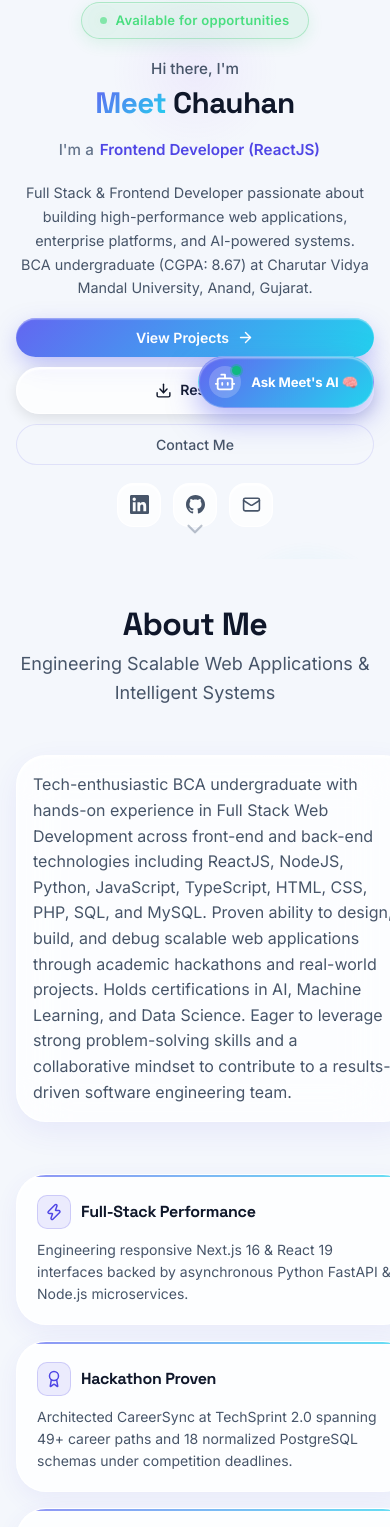
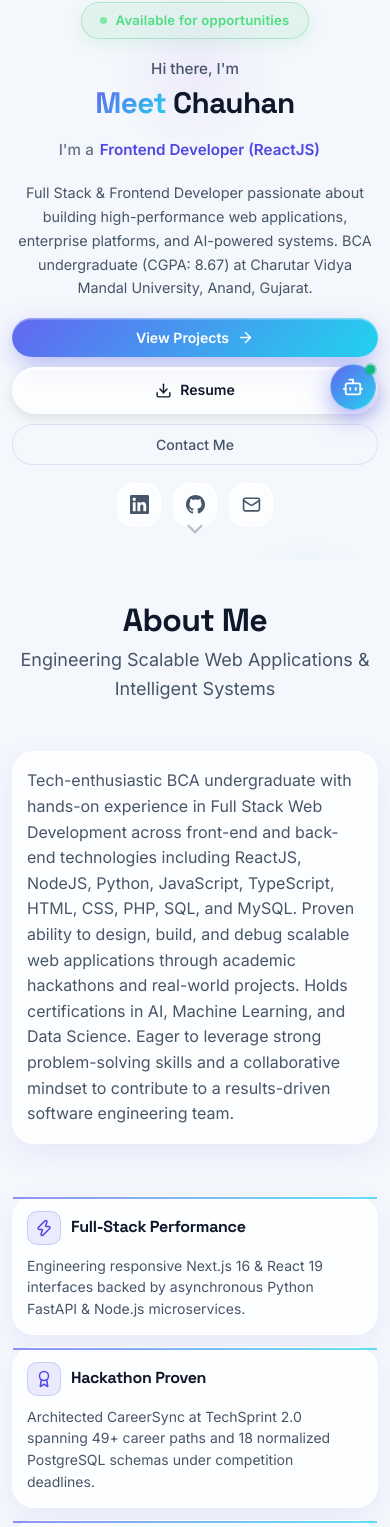
Before and after one commit to MeetAj369/Meet-Portfolio, a React (Vite) app: page / in a window 390 px wide. Shown: the part 416-1943 px from the top of the page. Built offline with nearby package versions, Linux system fonts and the light colour scheme.

Commit message:
Update verified resume from M:\CV_RESUME and completely fix mobile layout, text clipping and floating button overlap

```diff
--- a/src/components/common/AIAssistant/AIAssistant.module.css
+++ b/src/components/common/AIAssistant/AIAssistant.module.css
@@ -587,22 +587,33 @@
   50% { opacity: 0.6; }
 }
 
-@media (max-width: 480px) {
+@media (max-width: 768px) {
   .chatWindow {
-    bottom: 10px;
-    right: 10px;
-    width: calc(100vw - 20px);
-    height: calc(100vh - 40px);
+    bottom: 12px;
+    right: 12px;
+    width: calc(100vw - 24px);
+    height: calc(100vh - 44px);
     border-radius: var(--radius-lg);
   }
 
   .fabBtn {
-    bottom: 20px;
-    right: 16px;
-    padding: 9px 15px 9px 10px;
+    bottom: 18px;
+    right: 14px;
+    width: 46px;
+    height: 46px;
+    padding: 0;
+    border-radius: 50%;
+    justify-content: center;
+    box-shadow: 0 8px 24px rgba(99, 102, 241, 0.55);
+  }
+
+  .fabIconWrap {
+    width: 100%;
+    height: 100%;
+    background: transparent;
   }
 
   .fabLabel {
-    font-size: 0.825rem;
+    display: none !important;
   }
 }
--- a/src/components/common/BackToTop/BackToTop.module.css
+++ b/src/components/common/BackToTop/BackToTop.module.css
@@ -45,9 +45,9 @@
 
 @media (max-width: 768px) {
   .backToTop {
-    bottom: 84px;
+    bottom: 72px;
     right: 18px;
-    width: 40px;
-    height: 40px;
+    width: 38px;
+    height: 38px;
   }
 }
--- a/src/components/sections/About/About.module.css
+++ b/src/components/sections/About/About.module.css
@@ -1,12 +1,18 @@
 .about {
   padding: var(--section-padding) 0;
   position: relative;
+  width: 100%;
+  max-width: 100vw;
+  overflow-x: hidden;
 }
 
 .container {
+  width: 100%;
   max-width: var(--container-max);
   margin: 0 auto;
   padding: 0 24px;
+  box-sizing: border-box;
+  min-width: 0;
 }
 
 .sectionHeader {
@@ -28,15 +34,23 @@
 
 .content {
   display: grid;
-  grid-template-columns: 1fr 1fr;
+  grid-template-columns: minmax(0, 1fr) minmax(0, 1fr);
   gap: 48px;
   margin-bottom: 64px;
+  width: 100%;
+  max-width: 100%;
+  min-width: 0;
+  box-sizing: border-box;
 }
 
 .leftColumn {
   display: flex;
   flex-direction: column;
   gap: 32px;
+  width: 100%;
+  max-width: 100%;
+  min-width: 0;
+  box-sizing: border-box;
 }
 
 .aboutText {
@@ -49,10 +63,24 @@
   border: 1px solid var(--glass-border);
   box-shadow: var(--glass-shadow), var(--glass-specular);
   border-radius: var(--radius-xl);
-  padding: 26px 30px;
+  padding: 24px 28px;
   transition: all 0.35s cubic-bezier(0.16, 1, 0.3, 1);
   position: relative;
-  overflow: hidden;
+  width: 100%;
+  max-width: 100%;
+  min-width: 0;
+  box-sizing: border-box;
+  overflow-wrap: break-word;
+  word-wrap: break-word;
+}
+
+.aboutText p {
+  width: 100%;
+  max-width: 100%;
+  margin: 0;
+  overflow-wrap: break-word;
+  word-wrap: break-word;
+  hyphens: auto;
 }
 
 .aboutText::before {
@@ -81,9 +109,13 @@
 /* Creative Strengths Grid */
 .strengthsGrid {
   display: grid;
-  grid-template-columns: 1fr 1fr;
+  grid-template-columns: minmax(0, 1fr) minmax(0, 1fr);
   gap: 16px;
   margin-top: 20px;
+  width: 100%;
+  max-width: 100%;
+  min-width: 0;
+  box-sizing: border-box;
 }
 
 .strengthCard {
@@ -96,9 +128,14 @@
   box-shadow: var(--glass-shadow), var(--glass-specular);
   transition: all 0.3s cubic-bezier(0.16, 1, 0.3, 1);
   position: relative;
-  overflow: hidden;
   display: flex;
   flex-direction: column;
+  width: 100%;
+  max-width: 100%;
+  min-width: 0;
+  box-sizing: border-box;
+  overflow-wrap: break-word;
+  word-wrap: break-word;
 }
 
 .strengthCard::before {
@@ -579,53 +616,106 @@
 
 @media (max-width: 992px) {
   .content {
-    grid-template-columns: 1fr;
-    gap: 32px;
+    grid-template-columns: minmax(0, 1fr);
+    gap: 28px;
     margin-bottom: 32px;
   }
 }
 
 @media (max-width: 768px) {
+  .container {
+    padding: 0 16px;
+    width: 100%;
+    max-width: 100%;
+    box-sizing: border-box;
+  }
+
   .aboutText {
     text-align: left;
-    padding: 20px;
-    font-size: 1rem;
-    line-height: 1.7;
+    padding: 18px;
+    font-size: 0.98rem;
+    line-height: 1.75;
     overflow-wrap: break-word;
-    word-break: break-word;
+    word-break: normal;
+    hyphens: auto;
+  }
+
+  .strengthsGrid {
+    grid-template-columns: minmax(0, 1fr);
+    gap: 12px;
+  }
+
+  .strengthCard {
+    padding: 16px 18px;
   }
 
   .infoGrid {
     grid-template-columns: 1fr 1fr;
-    gap: 14px;
+    gap: 12px;
   }
 
   .infoCard {
-    padding: 18px 14px;
+    padding: 16px 14px;
+  }
+
+  .terminalTabs {
+    gap: 6px;
+    padding: 8px 10px;
+  }
+
+  .termTabBtn {
+    padding: 4px 10px;
+    font-size: 0.72rem;
   }
 }
 
 @media (max-width: 480px) {
   .container {
-    padding: 0 16px;
+    padding: 0 12px;
   }
 
   .aboutText {
-    padding: 16px;
-    font-size: 0.95rem;
+    padding: 16px 14px;
+    font-size: 0.92rem;
+    line-height: 1.65;
+    border-radius: var(--radius-lg);
+  }
+
+  .strengthCard {
+    padding: 14px;
+    border-radius: var(--radius-lg);
   }
 
   .infoGrid {
     grid-template-columns: 1fr;
-    gap: 12px;
+    gap: 10px;
   }
 
   .terminalCard {
     border-radius: var(--radius-lg);
   }
 
+  .terminalHeader {
+    padding: 10px 12px;
+  }
+
+  .terminalTitle {
+    font-size: 0.72rem;
+  }
+
+  .termTag {
+    display: none;
+  }
+
+  .terminalBody {
+    padding: 14px 12px;
+  }
+
   .termOutput {
-    font-size: 0.74rem;
-    word-break: break-all;
+    font-size: 0.72rem;
+    line-height: 1.55;
+    white-space: pre-wrap;
+    overflow-wrap: break-word;
+    word-break: break-word;
   }
 }
--- a/src/components/sections/Skills/Skills.module.css
+++ b/src/components/sections/Skills/Skills.module.css
@@ -356,11 +356,28 @@
 @media (max-width: 640px) {
   .container {
     padding: 0 16px;
+    width: 100%;
+    max-width: 100%;
+    box-sizing: border-box;
+  }
+
+  .tabs {
+    gap: 8px;
+    margin-bottom: 24px;
+    justify-content: center;
+  }
+
+  .tab {
+    padding: 6px 14px;
+    font-size: 0.8rem;
+    gap: 6px;
   }
 
   .bentoGrid {
-    grid-template-columns: 1fr;
+    grid-template-columns: minmax(0, 1fr);
     gap: 14px;
+    width: 100%;
+    min-width: 0;
   }
 
   .skills {
@@ -370,11 +387,16 @@
   .bentoCard {
     padding: 16px;
     border-radius: var(--radius-lg);
+    width: 100%;
+    min-width: 0;
+    box-sizing: border-box;
   }
 
   .bentoHeader {
     margin-bottom: 12px;
     padding-bottom: 10px;
+    flex-wrap: wrap;
+    gap: 8px;
   }
 
   .skillsFooter {
@@ -383,3 +405,23 @@
     gap: 10px;
   }
 }
+
+@media (max-width: 480px) {
+  .container {
+    padding: 0 12px;
+  }
+
+  .tabs {
+    gap: 6px;
+  }
+
+  .tab {
+    padding: 5px 10px;
+    font-size: 0.74rem;
+  }
+
+  .techChip {
+    padding: 5px 9px 5px 7px;
+    font-size: 0.76rem;
+  }
+}
--- a/src/styles/globals.css
+++ b/src/styles/globals.css
@@ -8,7 +8,7 @@ html {
   scroll-behavior: smooth;
   scroll-padding-top: 72px;
   width: 100%;
-  max-width: 100%;
+  max-width: 100vw;
   overflow-x: hidden;
 }
 
@@ -18,17 +18,26 @@ body {
   color: var(--text-primary);
   line-height: 1.6;
   width: 100%;
-  max-width: 100%;
+  max-width: 100vw;
   overflow-x: hidden;
   position: relative;
   transition: background-color 0.3s ease, color 0.3s ease;
   -webkit-font-smoothing: antialiased;
   cursor: auto;
+  overflow-wrap: break-word;
+  word-wrap: break-word;
 }
 
 #root {
   width: 100%;
-  max-width: 100%;
+  max-width: 100vw;
+  overflow-x: hidden;
+  position: relative;
+}
+
+main {
+  width: 100%;
+  max-width: 100vw;
   overflow-x: hidden;
   position: relative;
 }
@@ -317,13 +326,28 @@ ul, ol { list-style: none; }
 :focus-visible { outline: 2px solid var(--accent-primary); outline-offset: 3px; border-radius: var(--radius-sm); }
 
 @media (max-width: 1024px) { :root { --section-padding: 80px 0; } }
-@media (max-width: 768px) { :root { --section-padding: 64px 0; --navbar-height: 64px; } }
-@media (max-width: 480px) {
+@media (max-width: 768px) {
   :root {
-    --section-padding: 48px 0;
+    --section-padding: 60px 0;
+    --navbar-height: 64px;
     --container-padding: 0 16px;
   }
   .container {
+    width: 100% !important;
+    max-width: 100% !important;
     padding: 0 16px !important;
+    box-sizing: border-box !important;
   }
 }
+@media (max-width: 480px) {
+  :root {
+    --section-padding: 44px 0;
+    --container-padding: 0 12px;
+  }
+  .container {
+    width: 100% !important;
+    max-width: 100% !important;
+    padding: 0 12px !important;
+    box-sizing: border-box !important;
+  }
+}
```
Also changed, not shown: 2 other files (tests, documents, lock files or other folders).
